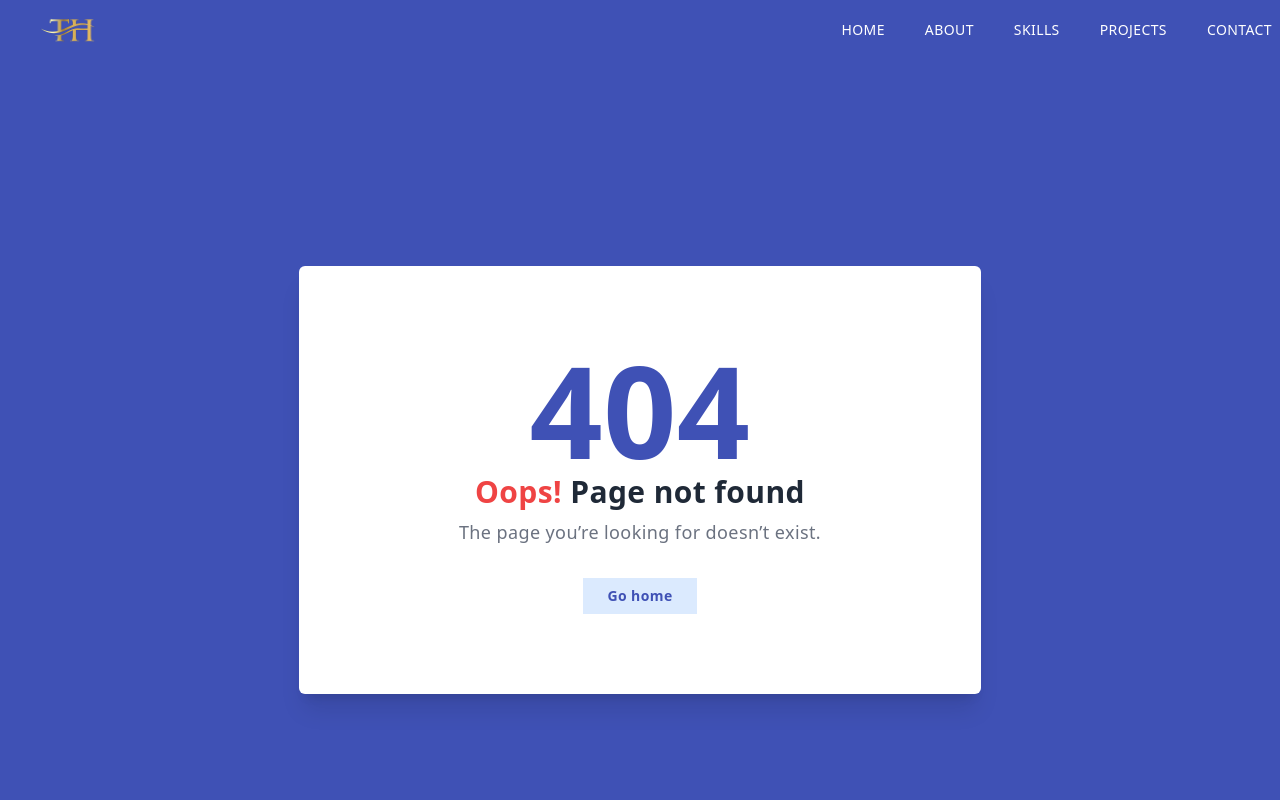
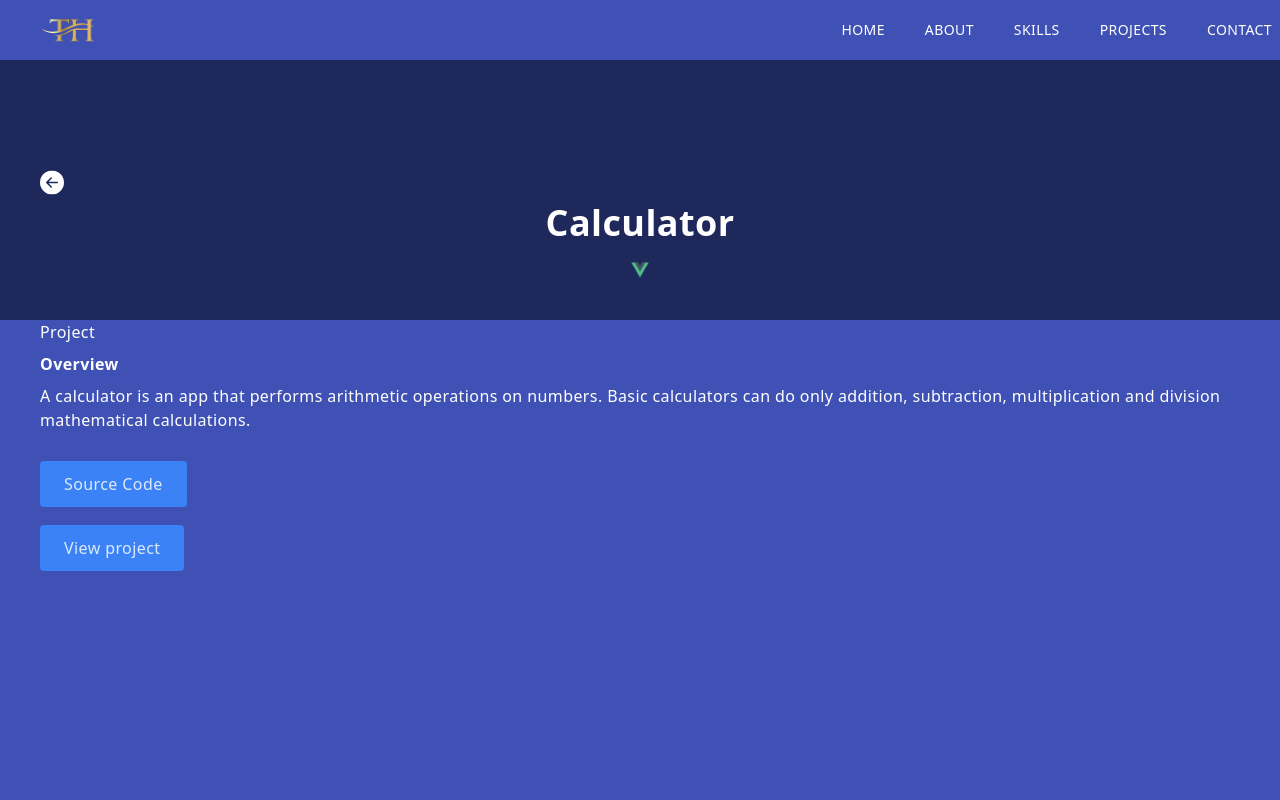
Before and after one commit to Thabiso-Timzo/Thabiso-Hlatshwayo, a Next.js app: page /projects/calculator in a window 1280 px wide. Before the commit this address had no page. Shown: the top 800 px of the page. Built offline with nearby package versions, Linux system fonts and the light colour scheme.

Commit message:
Modified

```diff
--- /dev/null
+++ b/pages/projects/calculator/index.js
@@ -0,0 +1,72 @@
+import Head from 'next/head'
+import Link from 'next/link'
+import Image from 'next/image'
+import React from 'react'
+import { BsFillArrowLeftCircleFill } from 'react-icons/bs'
+
+import Footer from '../../../components/footer/Footer'
+import NavBar from '../../../components/nav-bar/NavBar'
+
+import vue from '../../../public/assets/skills/vue.png'
+import redux from '../../../public/assets/skills/redux.png'
+
+const Index = () => {
+  return (
+    <div>
+      <Head>
+        <title>Contact App</title>
+        <meta name="description" content="Generated by create next app" />
+        <link rel="icon" href="/logo.png" />
+      </Head>
+      <NavBar />
+      <div className={'w-full'}>
+        <div className={'w-screen h-[25vh] lg:h-[40vh relative]'}>
+          <div className={'absolute top-0 left-0 w-full h-[30vh] lg:h-[40vh] bg-black/50 z-10'}>
+            <div className={'absolute top-[70%] max-w-[1240px] w-full left-[50%] right-[50%] translate-x-[-50%] translate-y-[-50%]'}>
+              <Link href={'/projects'}>
+                <div className={'ml-5 mb-5 text-2xl cursor-pointer w-3 h-3 rounded-full hover:text-[#D4AF37]'}>
+                  <BsFillArrowLeftCircleFill />
+                </div>
+              </Link>
+              <h2 className={'text-[#fff] text-center'}>Calculator</h2>
+              <div className={'flex justify-center gap-4 mt-5'}>
+                <Image src={vue} alt={''} width={'20'} height={'15'}/>
+              </div>
+            </div>
+          </div>
+        </div>
+        <div className={'h-10'}></div>
+        <div className={'max-w-[1240px mx-auto p-10 pt-20'}>
+          <div className={'col-span-4'}>
+            <p>Project</p>
+            <h3 className={'mt-2'}>Overview</h3>
+            <p className={'mt-2'}>
+                A calculator is an app that performs arithmetic operations on numbers.
+                Basic calculators can do only addition, subtraction, multiplication
+                and division mathematical calculations.
+            </p>
+            <div className={'mt-10'}>
+              <Link
+                href={'https://github.com/Thabiso-007/calculator'}
+                className={'px-6 py-3 text-blue-100 no-underline bg-blue-500 rounded hover:bg-blue-600 hover:underline hover:text-blue-200'}
+              >
+                Source Code
+              </Link>
+            </div>
+            <div className={'mt-10'}>
+              <Link
+                href={'https://calculator-puce-rho.vercel.app/'}
+                className={'px-6 py-3 text-blue-100 no-underline bg-blue-500 rounded hover:bg-blue-600 hover:underline hover:text-blue-200'}
+              >
+                View project
+              </Link>
+            </div>
+          </div>
+        </div>
+      </div>
+      <Footer />
+    </div>
+  )
+}
+
+export default Index
```
